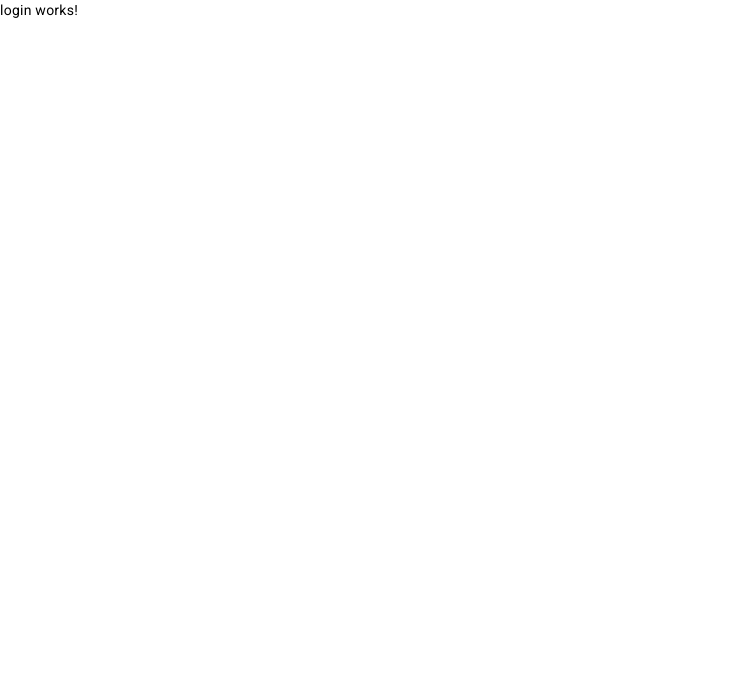
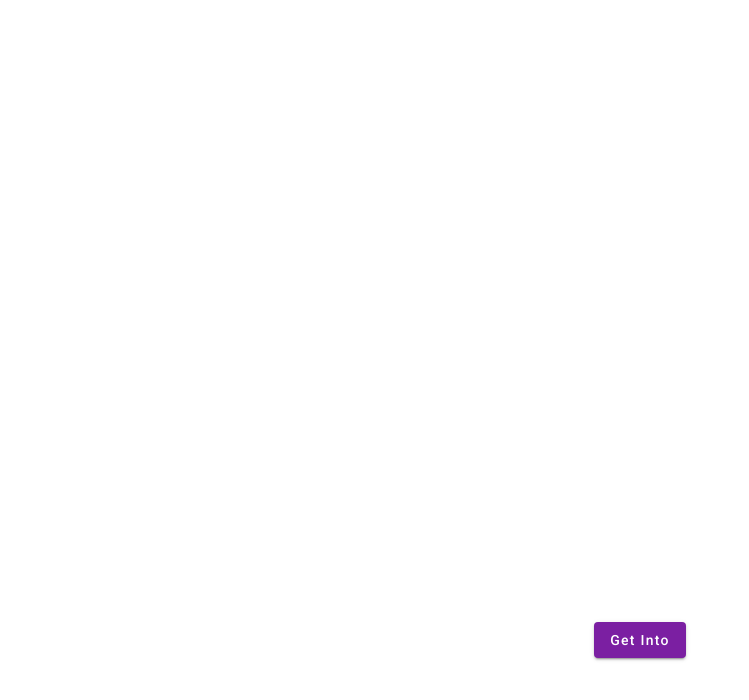
Before and after one commit to JuanFlorez1326/Heroes-App, an Angular app: page /auth/login in a window 1280 px wide. Shown: the top 700 px of the page, without its empty margins (0-749 px from the left). Built offline with nearby package versions, Linux system fonts and the light colour scheme.

Commit message:
ADD: AuthService And Simple Login

```diff
--- /dev/null
+++ b/src/app/auth/interfaces/auth.interfaces.ts
@@ -0,0 +1,5 @@
+export interface Auth {
+    id      : string,
+    email   : string,
+    usuario : string
+}
--- a/src/app/auth/pages/login/login.component.html
+++ b/src/app/auth/pages/login/login.component.html
@@ -1 +1,11 @@
-<p>login works!</p>
+<mat-grid-list cols="1">
+    <mat-grid-tile>
+        <button
+            mat-raised-button
+            color="primary"
+            (click)="login()"
+        >
+            Get Into
+        </button>
+    </mat-grid-tile>
+</mat-grid-list>
--- a/src/app/auth/pages/login/login.component.ts
+++ b/src/app/auth/pages/login/login.component.ts
@@ -1,10 +1,26 @@
 import { Component } from '@angular/core';
+import { Router } from '@angular/router';
+import { AuthService } from '../../services/auth.service';
 
 @Component({
   selector: 'app-login',
-  templateUrl: './login.component.html',
-  styleUrls: ['./login.component.css']
+  templateUrl: './login.component.html'
 })
 export class LoginComponent {
 
+  constructor(
+    private readonly router: Router,
+    private readonly authService: AuthService
+  ) {}
+
+  login() {
+    this.authService.login().subscribe(
+      (response) => {
+        console.log(response);
+        if ( response.id ) {
+          this.router.navigate(['/heroes'])
+        }
+      }
+    )
+  }
 }
--- /dev/null
+++ b/src/app/auth/services/auth.service.ts
@@ -0,0 +1,27 @@
+import { HttpClient } from '@angular/common/http';
+import { Injectable } from '@angular/core';
+import { environment as api } from 'src/environments/environment';
+import { Auth } from '../interfaces/auth.interfaces';
+import { Observable, tap } from 'rxjs';
+
+@Injectable({
+  providedIn: 'root'
+})
+export class AuthService {
+
+  constructor( private http: HttpClient ) {}
+
+  private _auth: Auth | undefined;
+  private url: string = api.baseUrl;
+
+  get auth(): Auth {
+    return { ...this._auth! }
+  }
+
+  login(): Observable<Auth> {
+    return this.http.get<Auth>(`${this.url}/usuarios/1`)
+    .pipe(
+      tap( auth => this._auth  = auth )
+    )
+  }
+}
--- a/src/app/heroes/pages/home/home.component.html
+++ b/src/app/heroes/pages/home/home.component.html
@@ -33,8 +33,9 @@
         </button>
 
         <span class="spacer"></span>
+        <span>{{ auth.usuario }}</span>
 
-        <button mat-button>
+        <button mat-button (click)="logout()">
             Logout
         </button>
     </mat-toolbar>
--- a/src/app/heroes/pages/home/home.component.ts
+++ b/src/app/heroes/pages/home/home.component.ts
@@ -1,8 +1,26 @@
 import { Component } from '@angular/core';
+import { Router } from '@angular/router';
+import { AuthService } from 'src/app/auth/services/auth.service';
+import { Auth } from '../../../auth/interfaces/auth.interfaces';
 
 @Component({
   selector: 'app-home',
   templateUrl: './home.component.html',
   styles: [ `.container { margin: 10px; }` ]
 })
-export class HomeComponent {}
+export class HomeComponent {
+
+  constructor(
+    private readonly router: Router,
+    private readonly authService: AuthService
+  ) {}
+
+  get auth() {
+    return this.authService.auth
+  }
+
+  logout() {
+    this.router.navigate(['/auth']);
+  }
+
+}
```
Also changed, not shown: src/app/auth/auth.module.ts (+4 -4 lines), src/app/auth/pages/login/login.component.css (deleted).
